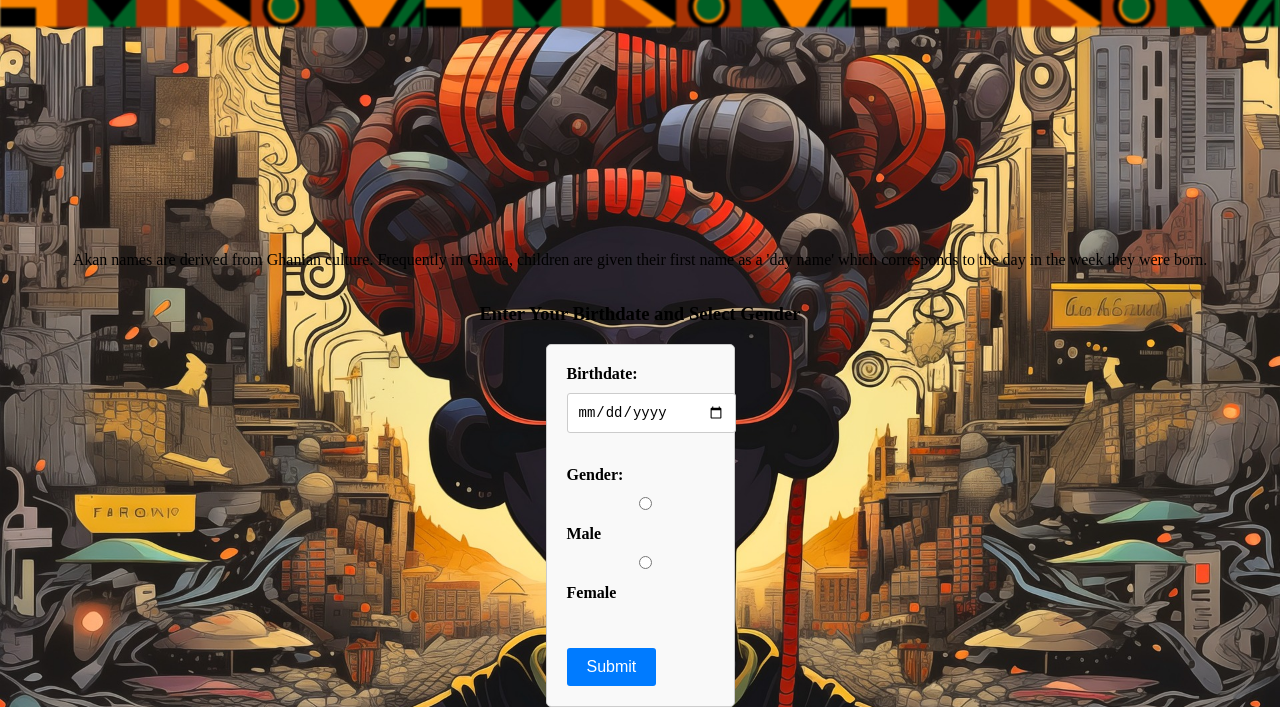
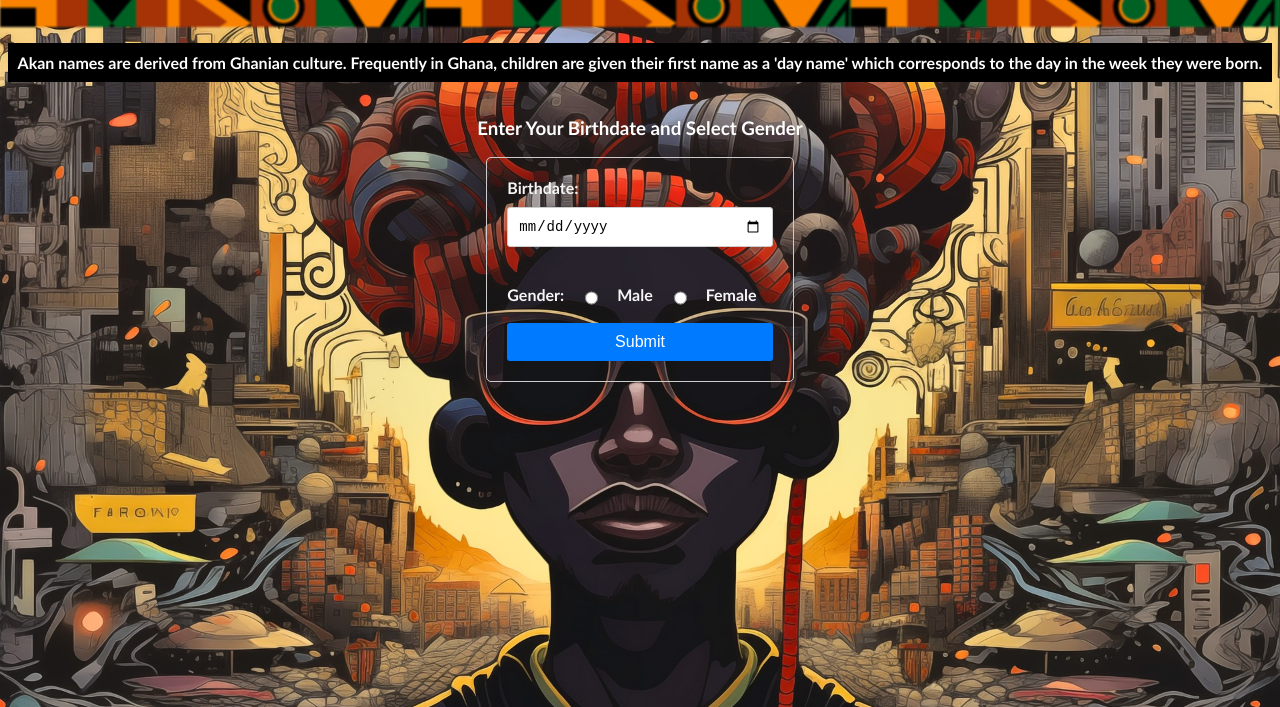
Before and after one commit to Justin-MM/akan-names, a website: page index.html in a window 1280 px wide. Shown: the part 93-800 px from the top of the page. Drawn offline with Linux system fonts and the light colour scheme.

Commit message:
style landing page

```diff
--- a/css/styles.css
+++ b/css/styles.css
@@ -7,6 +7,7 @@ body {
     background-position: center;
     background-repeat: no-repeat;
     background-size: cover;
+    font-family: 'Gill Sans', 'Gill Sans MT', Calibri, 'Trebuchet MS', sans-serif;
 }
 
 /* Style for the form container */
@@ -22,7 +23,6 @@ body {
     display: flex;
     width: 100%;
     height: 15%;
-    margin-bottom: auto;
 }
 
 .banner-img {
@@ -52,27 +52,57 @@ body {
     transform: translate(-50%, -50%);
 }
 
+p, h3 {
+    color: white;
+    font-weight: 600;
+}
+
+p {
+    background-color: black;
+    padding: 10px;
+}
+
+
+.form-wrapper {
+    display: flex;
+    flex-direction: column;
+    justify-content: center;
+    align-items: center;
+}
 form {
+    justify-content: center;
+    display: flex;
+    flex-direction: column;
     max-width: 400px;
     margin: 0 auto;
     padding: 20px;
     border: 1px solid #ccc;
     border-radius: 5px;
-    background-color: #f9f9f9;
+    color: whitesmoke;
 }
 
 /* Style for labels */
 label {
-    display: block;
-    margin-bottom: 10px;
     font-weight: bold;
+    color: whitesmoke;
+}
+
+.gender-selector {
+    display: flex;
+    flex-direction: row;
+    column-gap: 1em;
 }
 
 /* Style for input fields */
-input[type="date"],
+input[type="date"] {
+    margin-top: 10px;
+    padding: 10px;
+    border: 1px solid #ccc;
+    border-radius: 3px;
+    font-size: 14px;
+}
+
 input[type="radio"] {
-    width: 100%;
-    padding: 10px;
     margin-bottom: 15px;
     border: 1px solid #ccc;
     border-radius: 3px;
@@ -89,9 +119,3 @@ input[type="submit"] {
     cursor: pointer;
     font-size: 16px;
 }
-
-/* Style for radio button labels */
-label[for="male"],
-label[for="female"] {
-    margin-right: 10px;
-}
--- a/index.html
+++ b/index.html
@@ -14,23 +14,24 @@
             <div class="banner-img"></div>
             <h1 class="banner-title">Know Your Akan Name</h1>
         </div>
-
-        <p>Akan names are derived from Ghanian culture. Frequently in Ghana, children are given their first name as a
-            'day
-            name' which corresponds to the day in the week they were born.</p>
+        <div class="form-wrapper">
+            <p>Akan names are derived from Ghanian culture. Frequently in Ghana, children are given their first name as
+                a 'day name' which corresponds to the day in the week they were born.</p>
             <h3>Enter Your Birthdate and Select Gender</h3>
             <form action="/submit" method="post">
                 <label for="birthdate">Birthdate:</label>
                 <input type="date" id="birthdate" name="birthdate" required><br><br>
-
+                <div class="gender-selector">
                     <label for="gender">Gender:</label>
                     <input type="radio" id="male" name="gender" value="Male" required>
                     <label for="male">Male</label>
                     <input type="radio" id="female" name="gender" value="Female">
                     <label for="female">Female</label><br><br>
-
+                </div>
                 <input type="submit" value="Submit">
             </form>
         </div>
+    </div>
 </body>
+
 </html>
```
Lines whose indentation alone changed are shown as unchanged.
